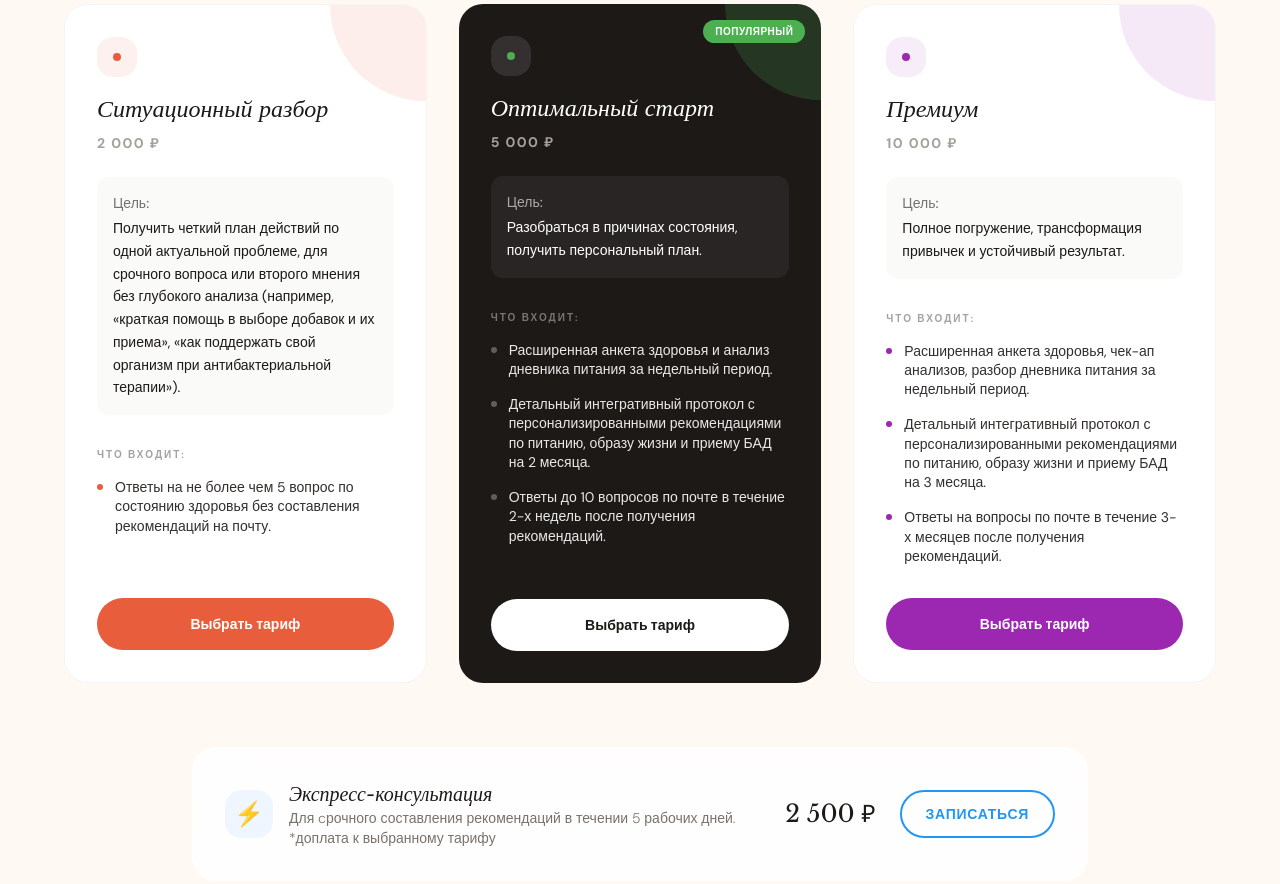
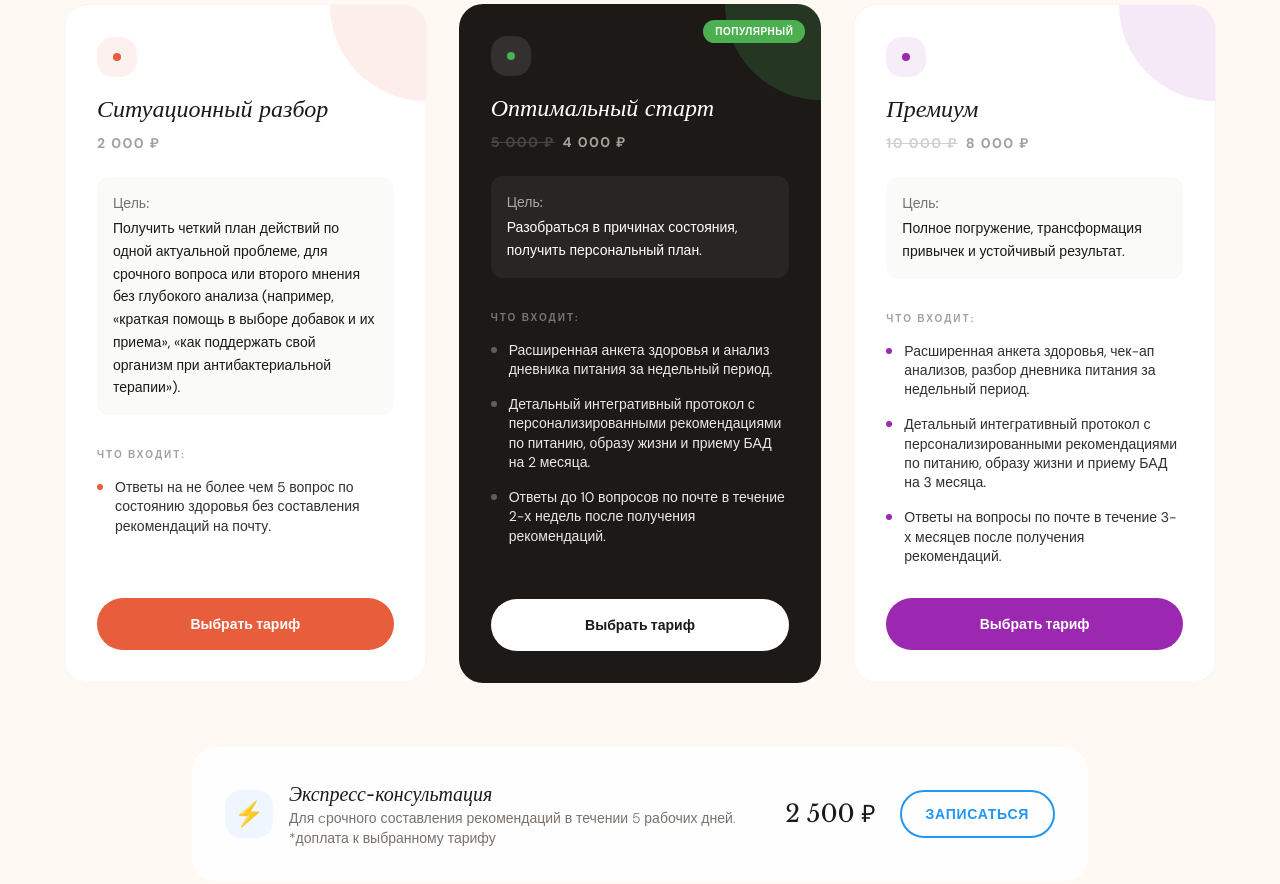
Before and after one commit to andrushin-anton/landing-2, a React (Vite) app: page / in a window 1280 px wide. Shown: the part 5500-6384 px from the top of the page. Built offline with nearby package versions, Linux system fonts and the light colour scheme.

Commit message:
add oldPrice

```diff
--- a/components/Tariffs.tsx
+++ b/components/Tariffs.tsx
@@ -4,6 +4,7 @@ import React from 'react';
 interface PriceCardProps {
   title: string;
   price: string;
+  oldPrice?: string;
   goal: string;
   features: string[];
   bonus?: string;
@@ -12,7 +13,7 @@ interface PriceCardProps {
   delay: number;
 }
 
-const PriceCard: React.FC<PriceCardProps> = ({ title, price, goal, features, bonus, highlight, color, delay }) => (
+const PriceCard: React.FC<PriceCardProps> = ({ title, price, oldPrice, goal, features, bonus, highlight, color, delay }) => (
   <div
     className="tariff-card reveal"
     style={{ transitionDelay: `${delay}ms` }}
@@ -55,8 +56,15 @@ const PriceCard: React.FC<PriceCardProps> = ({ title, price, goal, features, bon
         <h3 className={`font-serif text-2xl mb-2 italic ${highlight ? 'text-white' : 'text-stone-900'}`}>
           {title}
         </h3>
-        <div className={`text-sm uppercase tracking-widest font-bold ${highlight ? 'text-stone-400' : 'text-stone-400'}`}>
-          {price}
+        <div className="flex items-center gap-2">
+          {oldPrice && (
+            <span className={`text-sm uppercase tracking-widest font-bold line-through opacity-50 ${highlight ? 'text-stone-500' : 'text-stone-400'}`}>
+              {oldPrice}
+            </span>
+          )}
+          <div className={`text-sm uppercase tracking-widest font-bold ${highlight ? 'text-stone-400' : 'text-stone-400'}`}>
+            {price}
+          </div>
         </div>
       </div>
 
@@ -134,13 +142,14 @@ export const Tariffs: React.FC = () => {
         <PriceCard
           highlight
           title="Оптимальный старт"
-          price="5 000 ₽"
+          price="4 000 ₽"
           goal="Разобраться в причинах состояния, получить персональный план."
           features={[
             "Расширенная анкета здоровья и анализ дневника питания за недельный период.",
             "Детальный интегративный протокол с персонализированными рекомендациями по питанию, образу жизни и приему БАД на 2 месяца.",
             "Ответы до 10 вопросов по почте в течение 2-х недель после получения рекомендаций."
           ]}
+          oldPrice="5 000 ₽"
           bonus=""
           color="#4CAF50"
           delay={100}
@@ -148,13 +157,14 @@ export const Tariffs: React.FC = () => {
 
         <PriceCard
           title="Премиум"
-          price="10 000 ₽"
+          price="8 000 ₽"
           goal="Полное погружение, трансформация привычек и устойчивый результат."
           features={[
             "Расширенная анкета здоровья, чек-ап анализов, разбор дневника питания за недельный период.",
             "Детальный интегративный протокол с персонализированными рекомендациями по питанию, образу жизни и приему БАД на 3 месяца.",
             "Ответы на вопросы по почте в течение 3-х месяцев после получения рекомендаций."
           ]}
+          oldPrice="10 000 ₽"
           bonus=""
           color="#9C27B0"
           delay={200}
```
